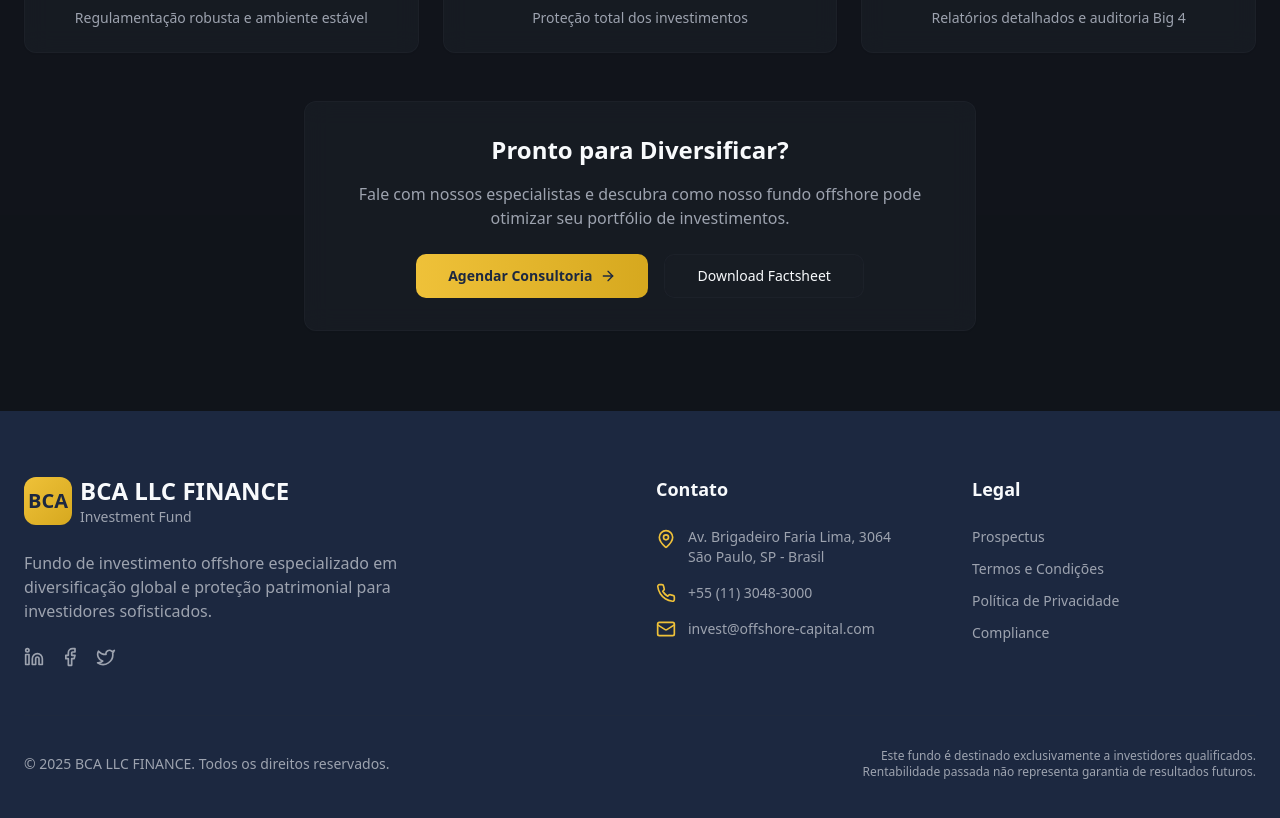
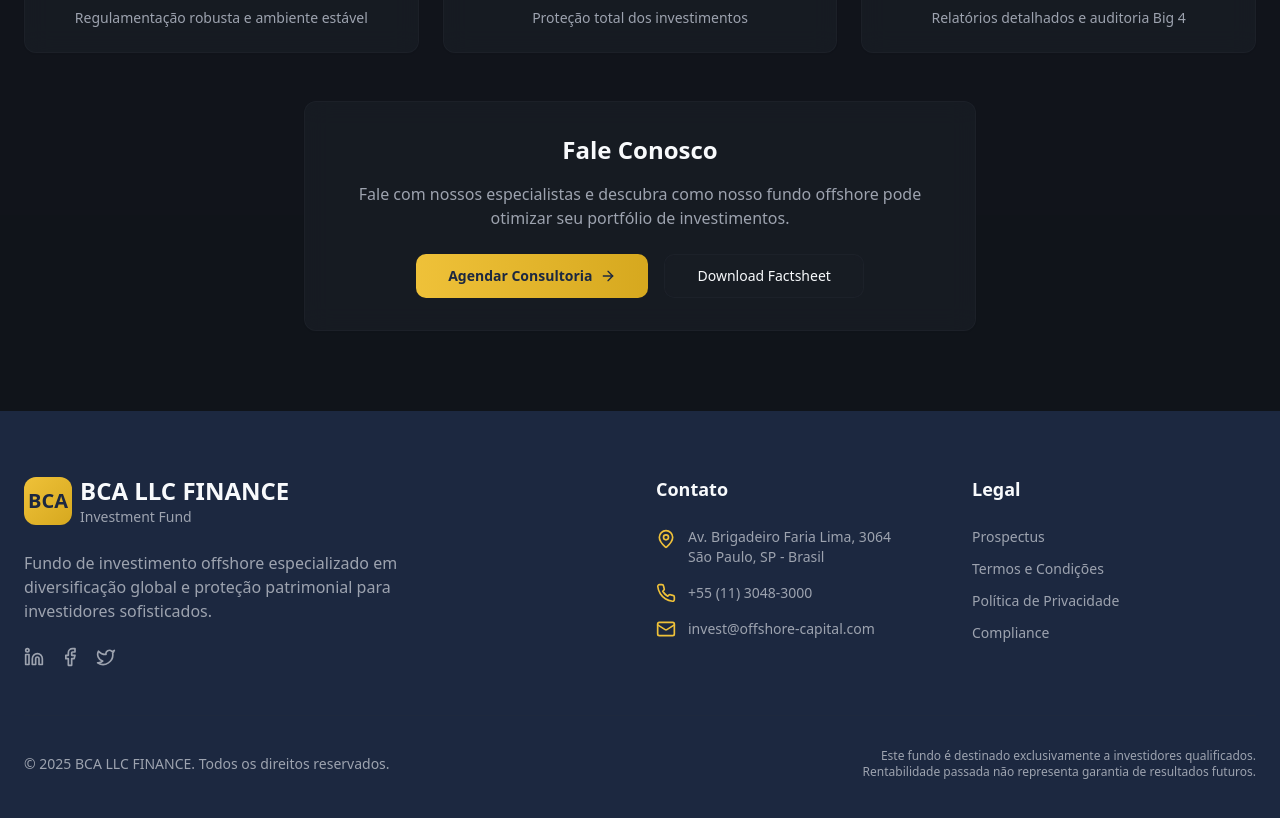
Before and after one commit to thiagoheritdeus/offshore-access-hub, a React (Vite) app: page / in a window 1280 px wide. Shown: the part 5120-5938 px from the top of the page. Built offline with nearby package versions, Linux system fonts and the light colour scheme; the HTML template or start-up script is replaced by a standard one.

Commit message:
Refactor: Remove diversification prompt

```diff
--- a/src/components/ServicesSection.tsx
+++ b/src/components/ServicesSection.tsx
@@ -114,7 +114,7 @@ const ServicesSection = () => {
         <div className="text-center">
           <Card className="glass-card p-8 max-w-2xl mx-auto">
             <h3 className="text-2xl font-bold text-foreground mb-4">
-              Pronto para Diversificar?
+              Fale Conosco
             </h3>
             <p className="text-muted-foreground mb-6">
               Fale com nossos especialistas e descubra como nosso fundo offshore
```
